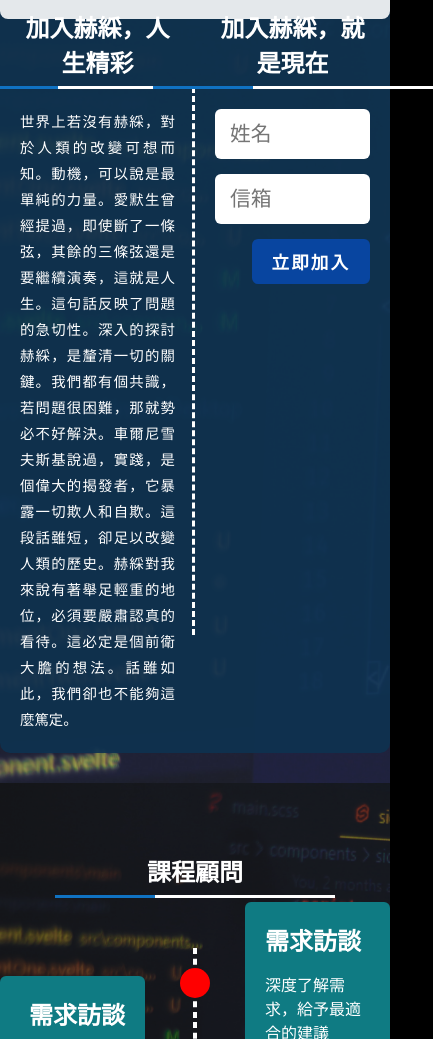
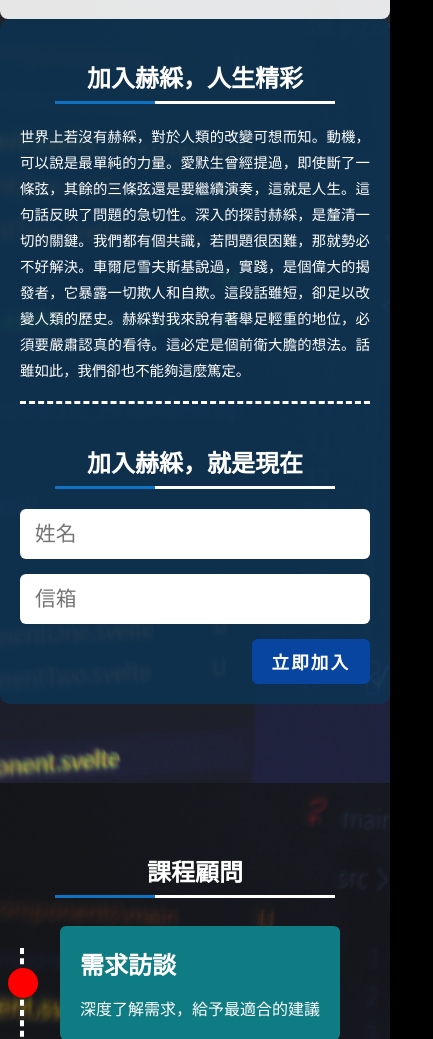
Before and after one commit to Cokemax/coke2023, a plain HTML site: page one_page_animate.html in a window 390 px wide. Shown: the part 61-1100 px from the top of the page, 433 px wide, since content can reach past the window. Drawn offline with Linux system fonts and the light colour scheme.

Commit message:
手機板面修正

```diff
--- a/assets/css/one_page_rwd.css
+++ b/assets/css/one_page_rwd.css
@@ -36,9 +36,8 @@
     }
 
     .header-row .menu {
-        display: none;
         position: absolute;
-        top: 80px;
+        top: -999em;
         left: 0;
         width: 100%;
         background: rgba(255, 255, 255, 0.89);
@@ -46,6 +45,10 @@
         border-bottom-right-radius: 8px;
         padding-top: 20px;
         padding-bottom: 20px;
+        transition-duration: 0.4s;
+        transition-property: height;
+        height: 0;
+        overflow: hidden;
     }
 
     .header-row .menu ul {
@@ -62,7 +65,8 @@
     }
 
     #mobile-menu-trigger:checked~.header-row .menu {
-        display: block;
+        top: 80px;
+        height: 200px;
     }
 
     #mobile-menu-trigger:checked~.header-row .mobile-menu-switch span {
@@ -80,4 +84,49 @@
     #mobile-menu-trigger:checked~.header-row .mobile-menu-switch span:last-child {
         transform: rotate(-45deg) translate(2px, -4px);
     }
+
+    .flow-item {
+        padding-bottom: 80px;
+        justify-content: flex-start;
+        padding-left: 20px;
+    }
+
+    .flow-item .item-content {
+        left: 60px;
+        margin-right: 15px;
+    }
+
+    .flow-item:nth-child(even) .item-content {
+        right: unset;
+        left: 60px;
+        text-align: left;
+    }
+
+    .item-circle {
+        transform: translateX(-12px);
+    }
+
+
+
+
+
+
 }
+
+.p-1 .page-row {
+    flex-direction: column;
+}
+
+.p-1 .page-row>div {
+    width: 100%;
+}
+
+.p-1 .page-row .left-side::after {
+    top: unset;
+    right: unset;
+    bottom: 0;
+    left: 20px;
+    border-bottom: 3px dashed #fff;
+    height: 3px;
+    width: calc(100% - 40px);
+}
--- a/assets/css/reset.css
+++ b/assets/css/reset.css
@@ -21,3 +21,8 @@ ul {
     margin: auto;
     position: relative;
 }
+
+html,
+body {
+    scroll-behavior: smooth;
+}
--- a/one_page_animate.html
+++ b/one_page_animate.html
@@ -35,7 +35,7 @@
                             </a>
                         </li>
                         <li>
-                            <a href="#">
+                            <a href="#ccc">
                                 <div class="en">Courses</div>
                                 <div class="zh">課程總覽</div>
                             </a>
@@ -77,7 +77,7 @@
             </div>
         </div>
     </div>
-    <div class="p-2">
+    <div class="p-2" id="ccc">
         <h1 class="slogan">課程顧問</h1>
         <div class="flow">
             <div class="flow-item">
```
